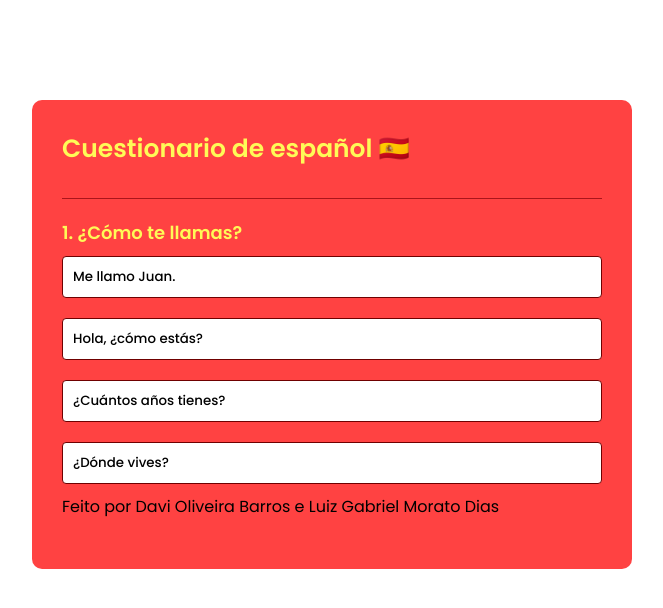
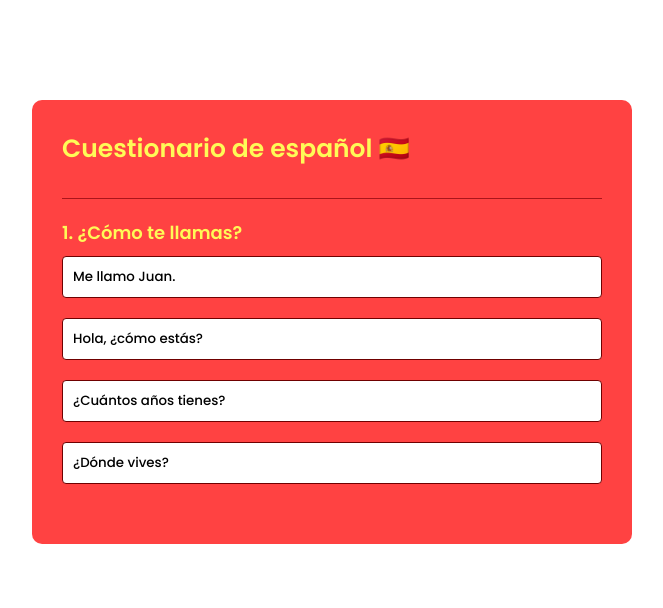
Before and after one commit to trabalhos-etec/quiz-espanhol, a website built with Vite: page index.html in a window 1280 px wide. Shown: the whole page, without its empty margins (308-971 px from the left). Built offline with nearby package versions, Linux system fonts and the light colour scheme.

Commit message:
Update index.html

```diff
--- a/index.html
+++ b/index.html
@@ -26,7 +26,6 @@
         <button class="btn"></button>
       </div>
       <button id='next-btn'>Siguiente</button>
-      <p>Feito por Davi Oliveira Barros e Luiz Gabriel Morato Dias</p>
     </div>
   </div>
   <script src="./src/main.js"></script>
```
